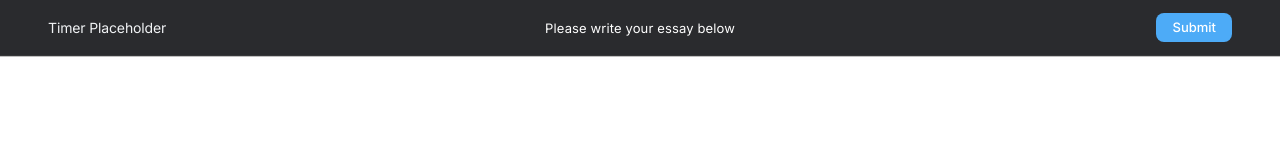
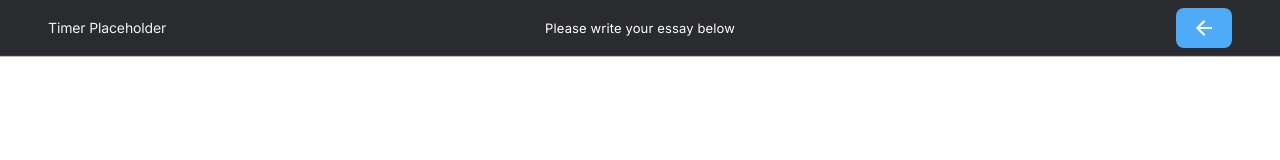
Before and after one commit to angelothind/IELTS_AI, a React (Vite) app in the folder ieltsai-frontend/: page / in a window 1280 px wide. Both pictures are taken after a click on the button "Submit". Shown: the top 160 px of the page. Built offline with nearby package versions, Linux system fonts and the light colour scheme.

Commit message:
button.jsx handlesubmit function

```diff
--- a/ieltsai-frontend/src/button.jsx
+++ b/ieltsai-frontend/src/button.jsx
@@ -5,15 +5,23 @@ import ArrowBackIcon from '@mui/icons-material/ArrowBack'
 
 const Button = ({onClick}) =>{
     const [submitted, setSubmitted] = useState(false);
+    const handleSubmit = () => {
+        setSubmitted(true);
+        onClick();
+    }
     if (!submitted) {
         return (
-            <button className="submit-button" onClick={onClick}>Submit</button>
+            <button className="submit-button" onClick={handleSubmit}>Submit</button>
         )
     } else {
         return (
-            <button className="submit-button" onClick={onClick}><ArrowBackIcon /></button>
+            <button className="submit-button" onClick={handleSubmit}><ArrowBackIcon /></button>
         )
     }
+
+
 }
 
+
+
 export default Button;
--- a/ieltsai-frontend/src/toolbar.jsx
+++ b/ieltsai-frontend/src/toolbar.jsx
@@ -8,7 +8,7 @@ const Toolbar = () => {
             <nav className="toolbar">
                 <span className="timer">Timer Placeholder</span>
                 <span className="entry-text">Please write your essay below</span>
-                <Button onClick={() => {}}  className="submit-button"/>
+                <Button  onClick={() => {}} className="submit-button"/>
             </nav>
         </div>
     )
```
